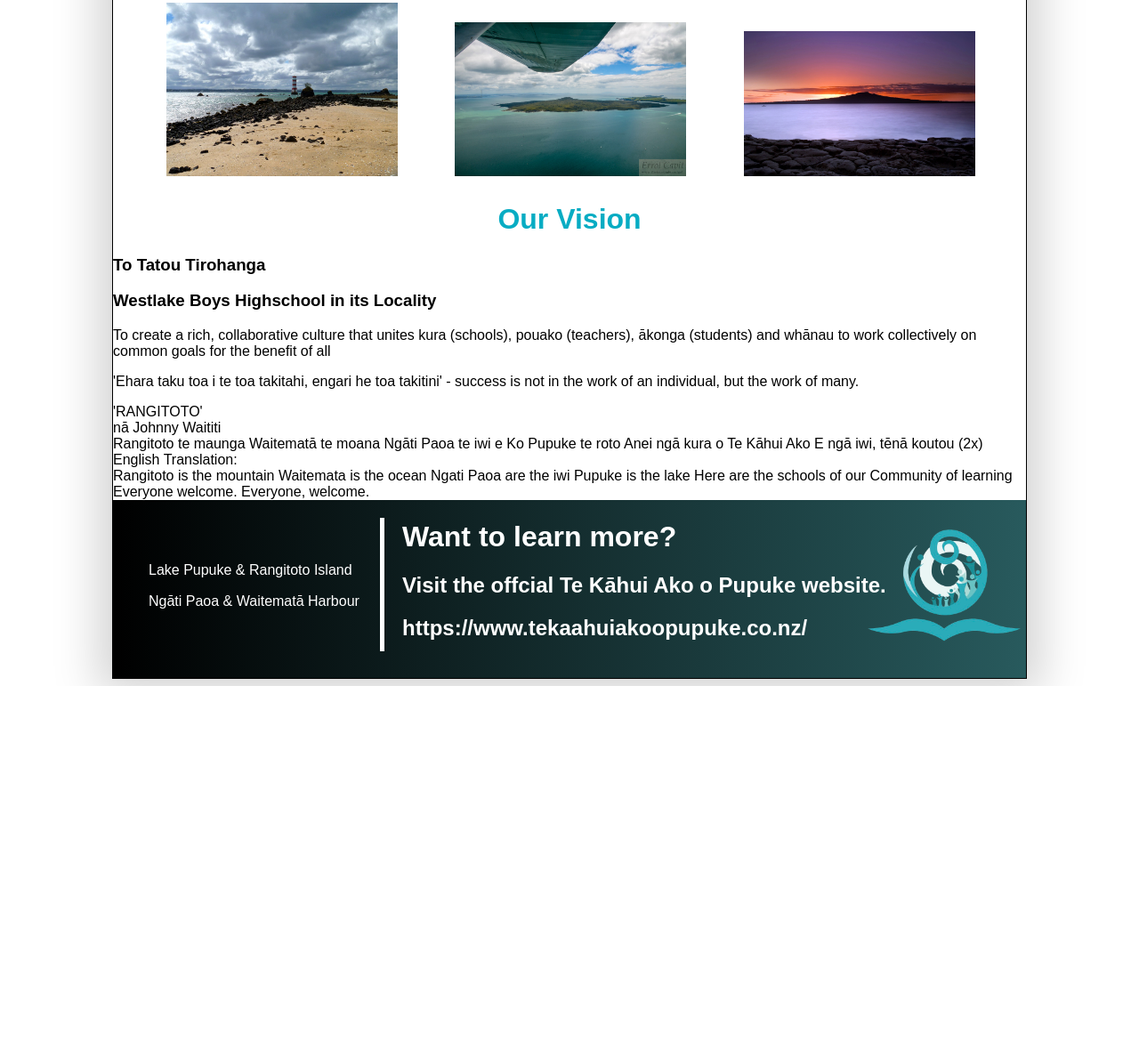
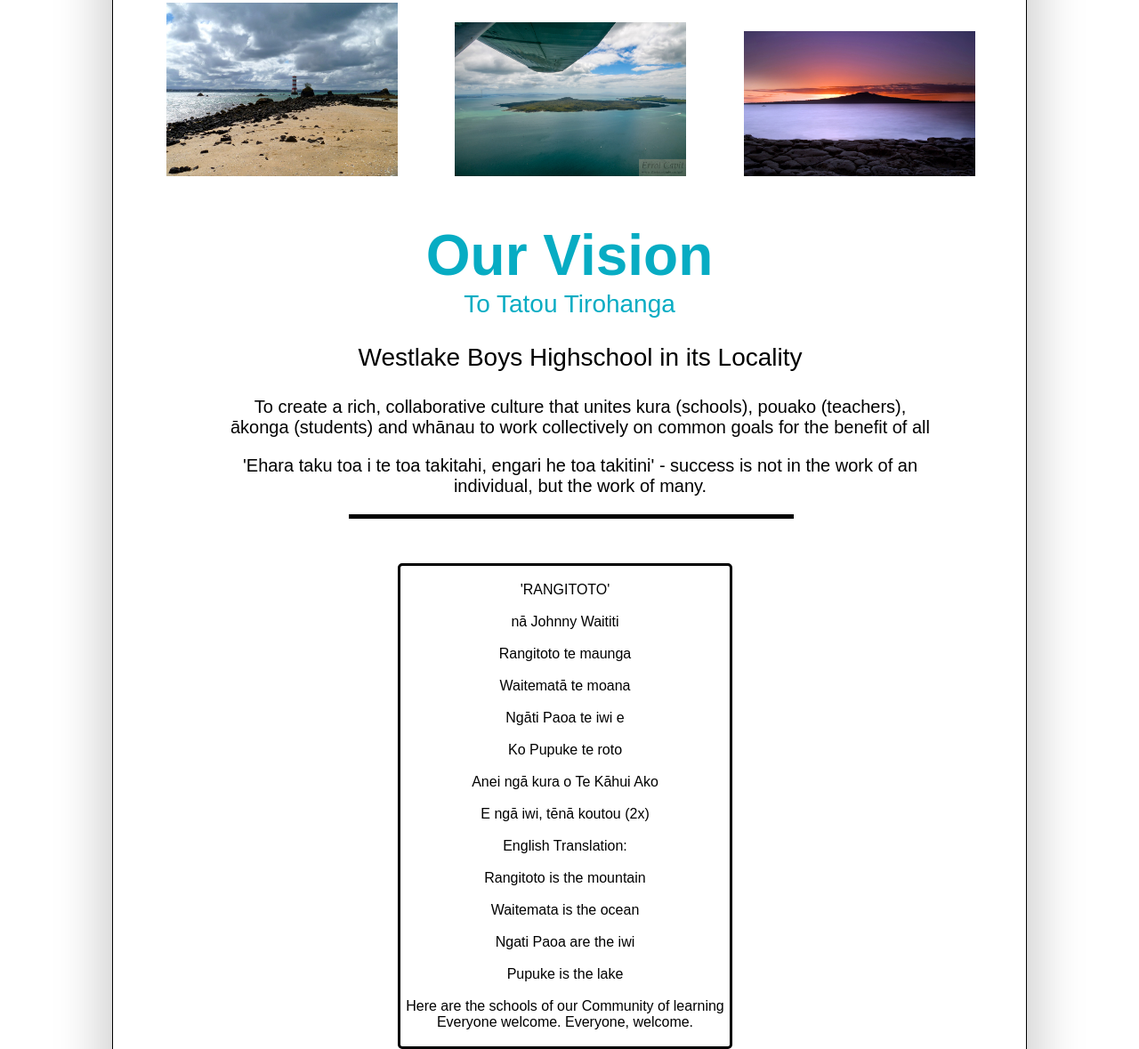
Before and after one commit to aaronhavefun/AS91893-Aaron-Loke, a plain HTML site: page index.html in a window 1280 px wide. Shown: the part 413-1592 px from the top of the page at 89% size. Before the commit the page ends 1184 px from the top, so only its background shows below. Drawn offline with nearby package versions, Linux system fonts and the light colour scheme.

Commit message:
Can there be like 32 hours in a day maybe.

```diff
--- a/index.html
+++ b/index.html
@@ -44,7 +44,10 @@
     <div id="main_title">
         <h1>Our Vision</h1>
     </div>
-    <div id="sub_title"><h3>To Tatou Tirohanga</h3></div>
+    <div id="sub_title">
+        <h3>To Tatou Tirohanga</h3>
+    </div>
+
     <div id="desc">
         <h3>Westlake Boys Highschool in its Locality</h3>
         <p>To create a rich, collaborative culture that unites kura (schools), pouako (teachers),
@@ -53,40 +56,42 @@
             of an individual, but the work of many.
         </p>
     </div>
+
     <div id="black_line"></div>
+
     <div id="waiata">
         <div class="waiata_title">
-            'RANGITOTO'
+            <br>'RANGITOTO'
         </div>
         <div id="waiata_sub">
-            nā Johnny Waititi
+            <br>nā Johnny Waititi
         </div>
         <div id="waiata_1">
-            Rangitoto te maunga
+            <br>Rangitoto te maunga<br><br>
 
-            Waitematā te moana
+            Waitematā te moana<br><br>
 
-            Ngāti Paoa te iwi e
+            Ngāti Paoa te iwi e<br><br>
 
-            Ko Pupuke te roto
+            Ko Pupuke te roto<br><br>
 
-            Anei ngā kura o Te Kāhui Ako
+            Anei ngā kura o Te Kāhui Ako<br><br>
 
-            E ngā iwi, tēnā koutou (2x)
+            E ngā iwi, tēnā koutou (2x)<br><br>
         <div id="waiata_sub_2">
-            English Translation:
+            English Translation:<br><br>
         </div>
         <div id="waiata_2">
-            Rangitoto is the mountain
+            Rangitoto is the mountain<br><br>
 
-            Waitemata is the ocean
+            Waitemata is the ocean<br><br>
 
-            Ngati Paoa are the iwi
+            Ngati Paoa are the iwi<br><br>
 
-            Pupuke is the lake
+            Pupuke is the lake<br><br>
 
             Here are the schools of our Community of learning
-            Everyone welcome. Everyone, welcome.
+            Everyone welcome. Everyone, welcome.<br><br>
         </div>
 
         </div>
--- a/style.css
+++ b/style.css
@@ -150,14 +150,56 @@ footer {
   padding-top: 2px;
 }
 
+#main_title {
+  text-align: center;
+  color: #07ACC3;
+  margin-bottom: -40px;
+}
 
+#main_title h1 {
+  font-size: 64px;
+}
 
-
-#main_title {
+#sub_title {
   text-align: center;
   color: #07ACC3;
 }
 
-#main_title h1 {
-  font-size: 32px;
+#sub_title h3 {
+  font-size: 28px;
+  font-weight: normal;
 }
+
+#desc h3 {
+  font-weight: normal;
+  font-size: 28px;
+}
+
+#desc {
+  text-align: center;
+  width: 800px;
+  padding-left: 125px;
+}
+
+#desc p {
+  font-size: 20px;
+}
+
+#black_line {
+  width: 500px;
+  height: 5px;
+  background-color: black;
+  margin-left: 265px;
+}
+
+#waiata {
+  border-style: solid;
+  border-radius: 5px;
+  border-width: 3px;
+  width: 370px;
+  margin-left: 320px;
+  margin-top: 50px;
+  margin-bottom: 50px;
+  text-align: center;
+
+}
```
